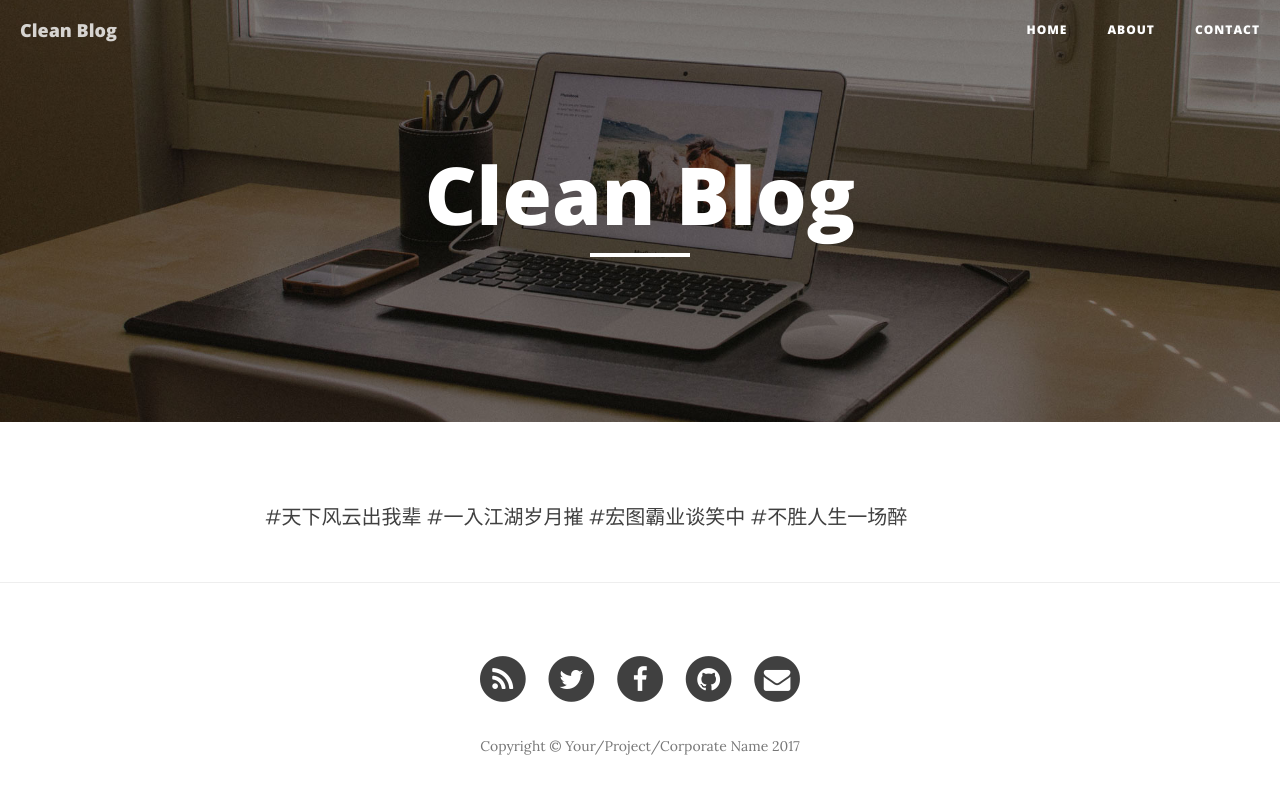
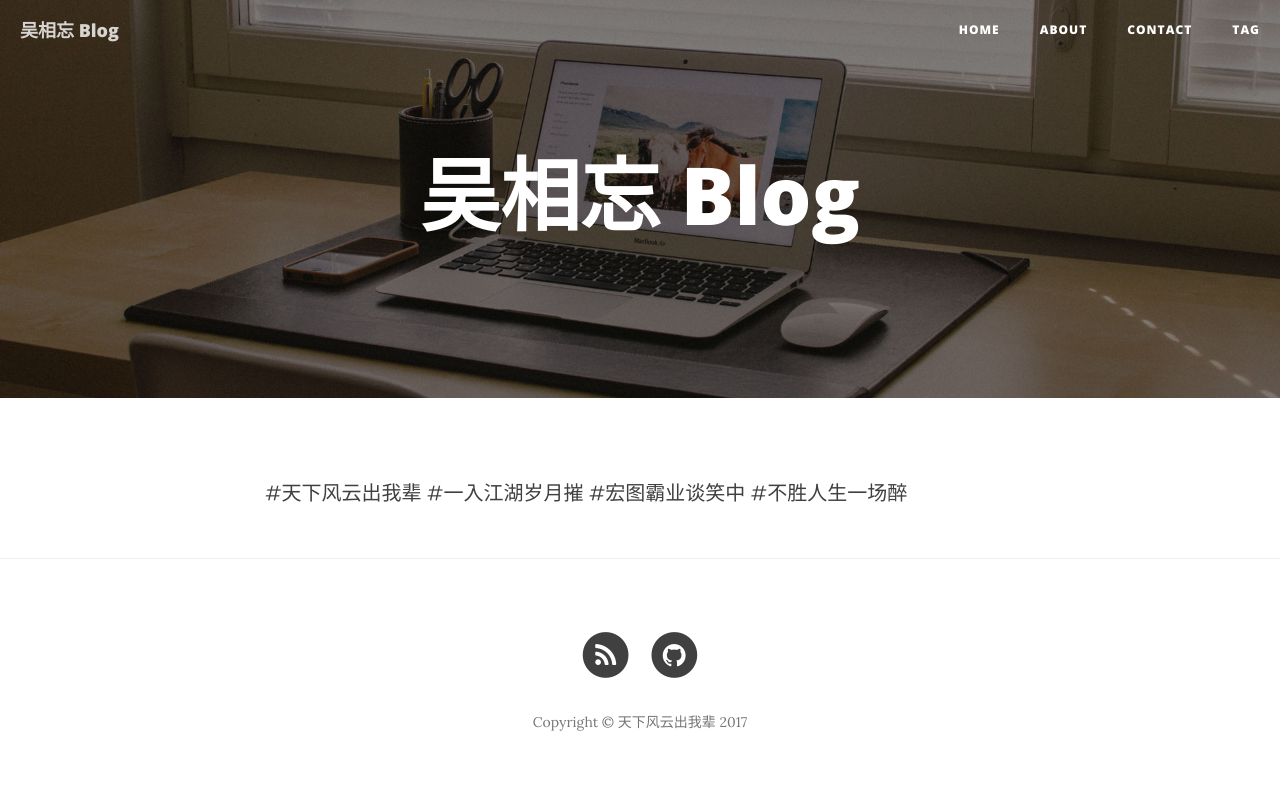
Before and after one commit to wuxiangwa/wuxiangwa.github.io, a Jekyll site: the page built from README.zh.md, in a window 1280 px wide. Shown: the top 794 px of the page. Built offline with Jekyll 4.4.1, drawn with Linux system fonts in a browser that asks for light colours; nearby versions of some CDN libraries; our own code applies the rules of GitHub Pages for plain Markdown files.

Commit message:
(增加tag 模块)

```diff
--- a/_config.yml
+++ b/_config.yml
@@ -1,15 +1,15 @@
 # Site settings
-title: Clean Blog
+title: '吴相忘 Blog'
 header-img: img/home-bg.jpg
-email: your-email@yourdomain.com
-copyright_name: Your/Project/Corporate Name
+email: joker_wzg@outlook.com
+copyright_name: 天下风云出我辈
 description: "Write your site description here. It will be used as your sites meta description as well!"
 baseurl: ""
 url: "http://yourdomain.com"
-twitter_username: SBootstrap
-github_username:  davidtmiller
-facebook_username:  StartBootstrap
-email_username:  your-email@yourdomain.com
+twitter_username:
+github_username:  wuxiangwa
+#facebook_username:  StartBootstrap
+#email_username:  your-email@yourdomain.com
 
 # Google Analytics
 # To enable google analytics, uncomment below line with a valid Google Tracking ID
--- a/_layouts/page.html
+++ b/_layouts/page.html
@@ -9,7 +9,7 @@
             <div class="col-lg-8 col-lg-offset-2 col-md-10 col-md-offset-1">
                 <div class="site-heading">
                     <h1>{% if page.title %}{{ page.title }}{% else %}{{ site.title }}{% endif %}</h1>
-                    <hr class="small">
+                    <!--<hr class="small">-->
                     <span class="subheading">{{ page.description }}</span>
                 </div>
             </div>
--- a/index.html
+++ b/index.html
@@ -1,6 +1,6 @@
 ---
 layout: page
-description: "A Clean Blog Theme by Start Bootstrap"
+description: "天下风云出我辈"
 ---
 
 {% for post in paginator.posts %}
```
Also changed, not shown: tag.html (added, +12 -0 lines).
